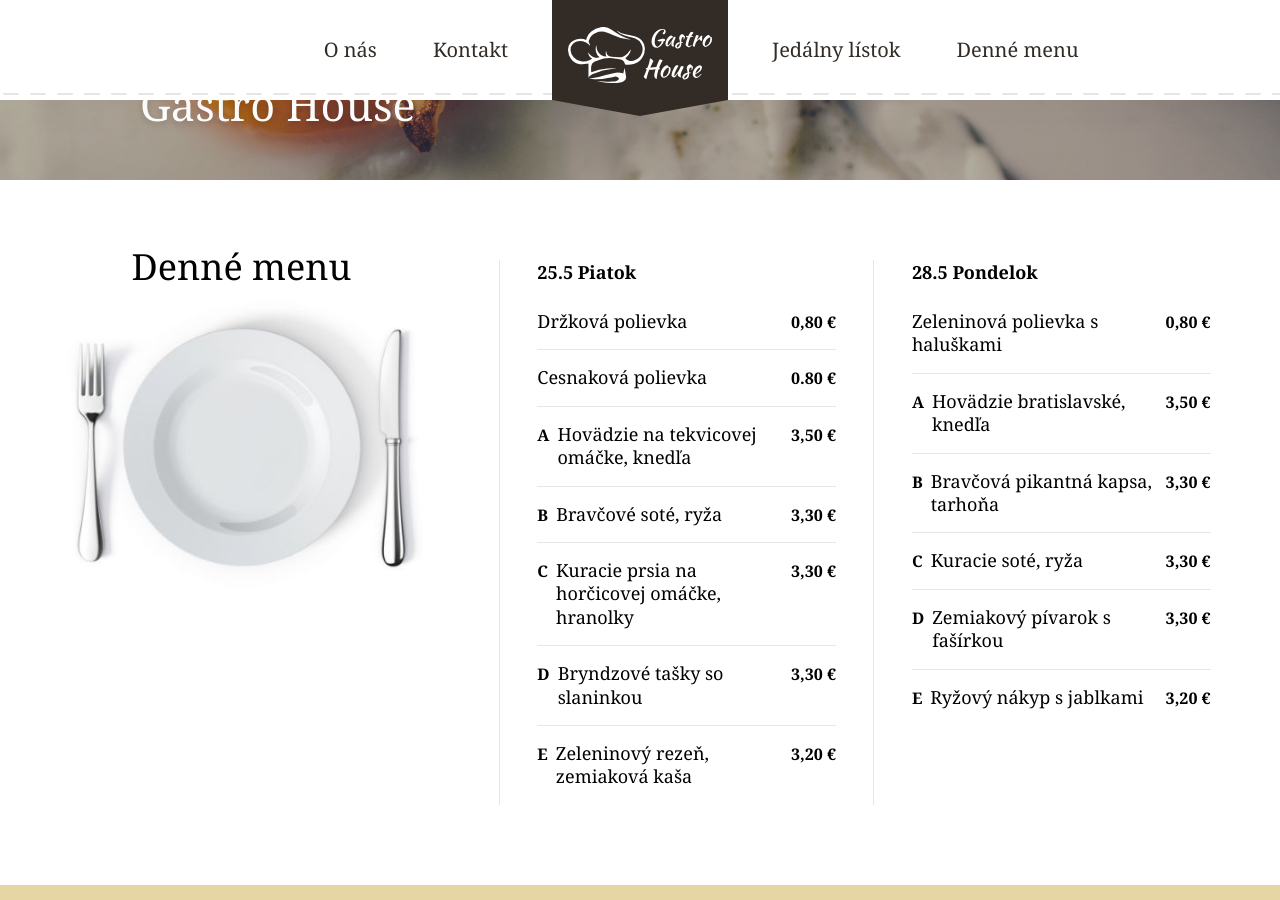
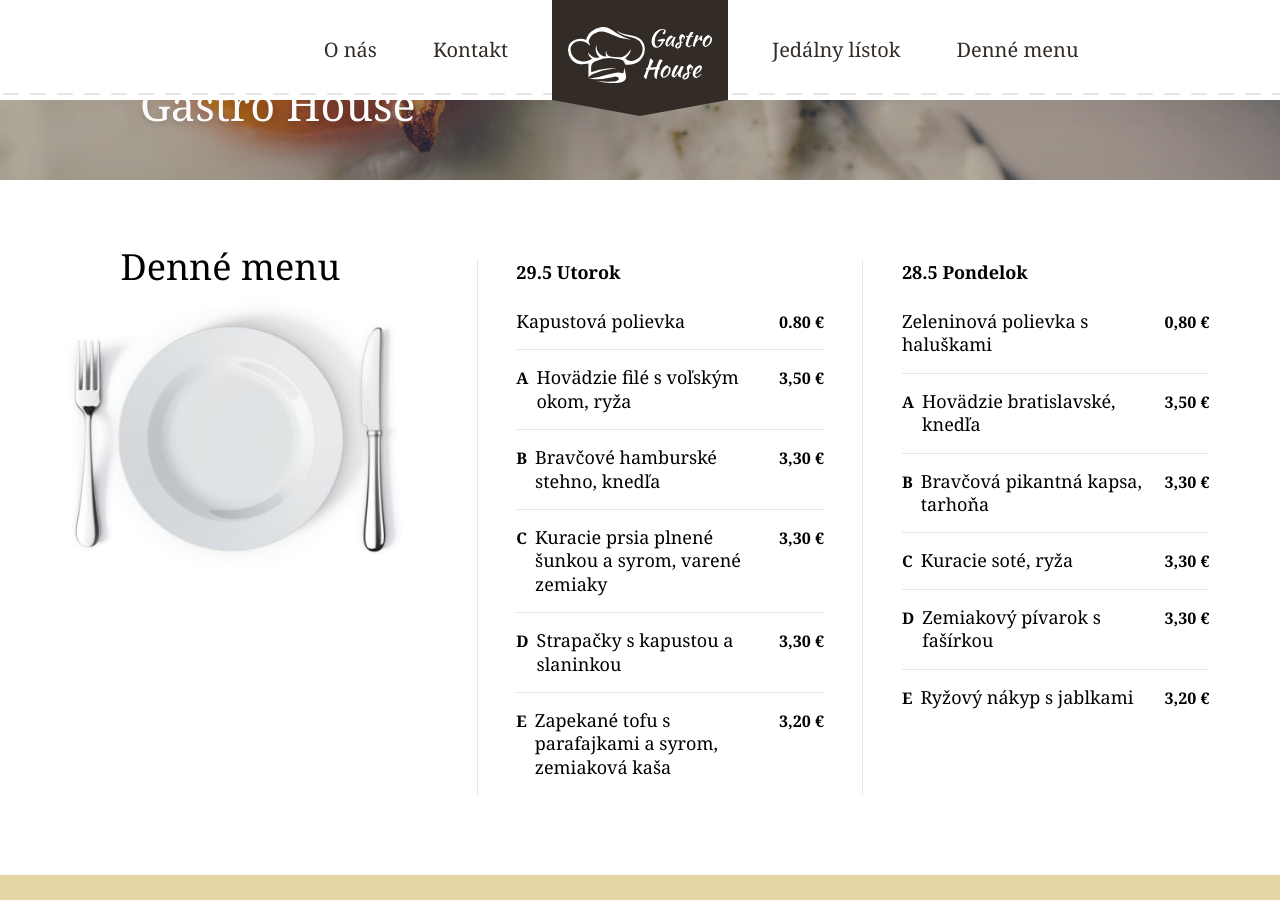
Before and after one commit to gastrohouse/web, a Jekyll site: the page built from _pages/home.html, in a window 1280 px wide and 900 px high, scrolled down 550 px. Built offline with Jekyll 4.4.1, drawn with Linux system fonts in a browser that asks for light colours.

Commit message:
Update from Forestry.io - _pages/home.html

```diff
--- a/_pages/home.html
+++ b/_pages/home.html
@@ -2,25 +2,23 @@
 permalink: "/"
 layout: home
 menu:
-- day: 25.5 Piatok
+- day: 29.5 Utorok
   food:
-  - title: Držková polievka
-    price: 0,80
-  - title: 'Cesnaková polievka '
+  - title: 'Kapustová polievka '
     price: '0.80'
-  - title: Hovädzie na tekvicovej omáčke, knedľa
+  - title: Hovädzie filé s voľským okom, ryža
     mark: A
     price: '3,50'
-  - title: Bravčové soté, ryža
+  - title: Bravčové hamburské stehno, knedľa
     mark: B
     price: '3,30'
-  - title: Kuracie prsia na horčicovej omáčke, hranolky
+  - title: Kuracie prsia plnené šunkou a syrom, varené zemiaky
     mark: C
     price: '3,30'
-  - title: Bryndzové tašky so slaninkou
+  - title: Strapačky s kapustou a slaninkou
     mark: D
     price: '3,30'
-  - title: Zeleninový rezeň, zemiaková kaša
+  - title: Zapekané tofu s parafajkami a syrom, zemiaková kaša
     mark: E
     price: '3,20'
 - food:
```
